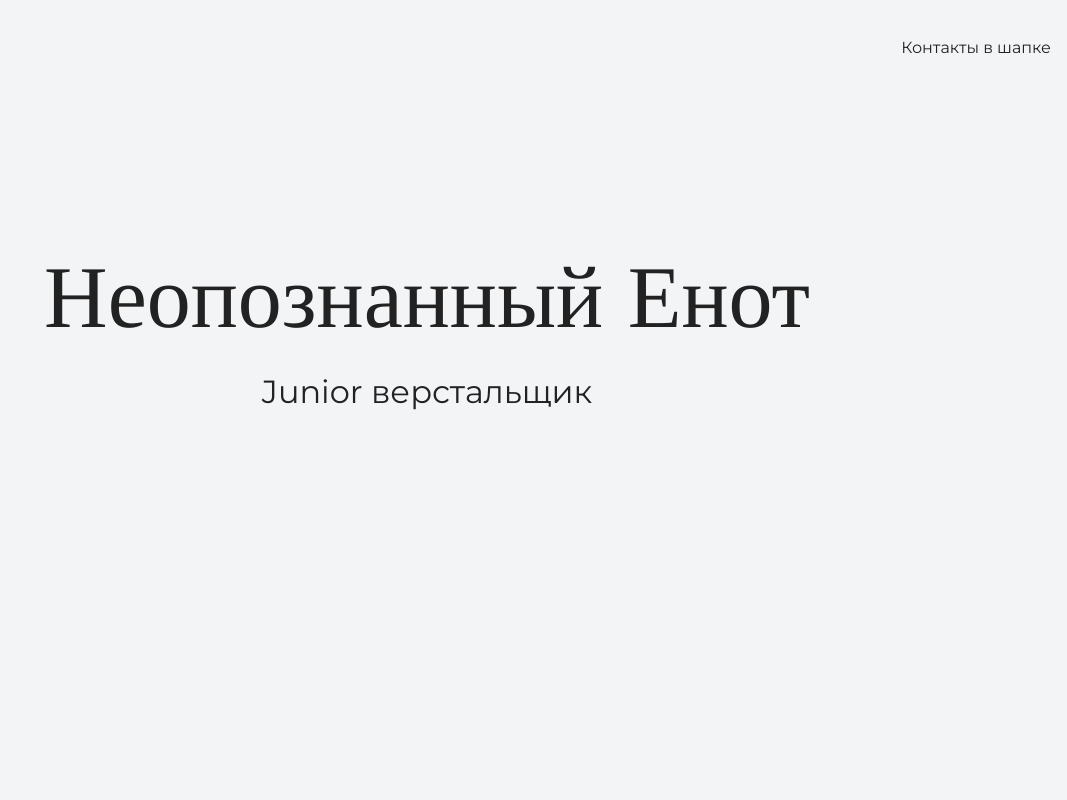
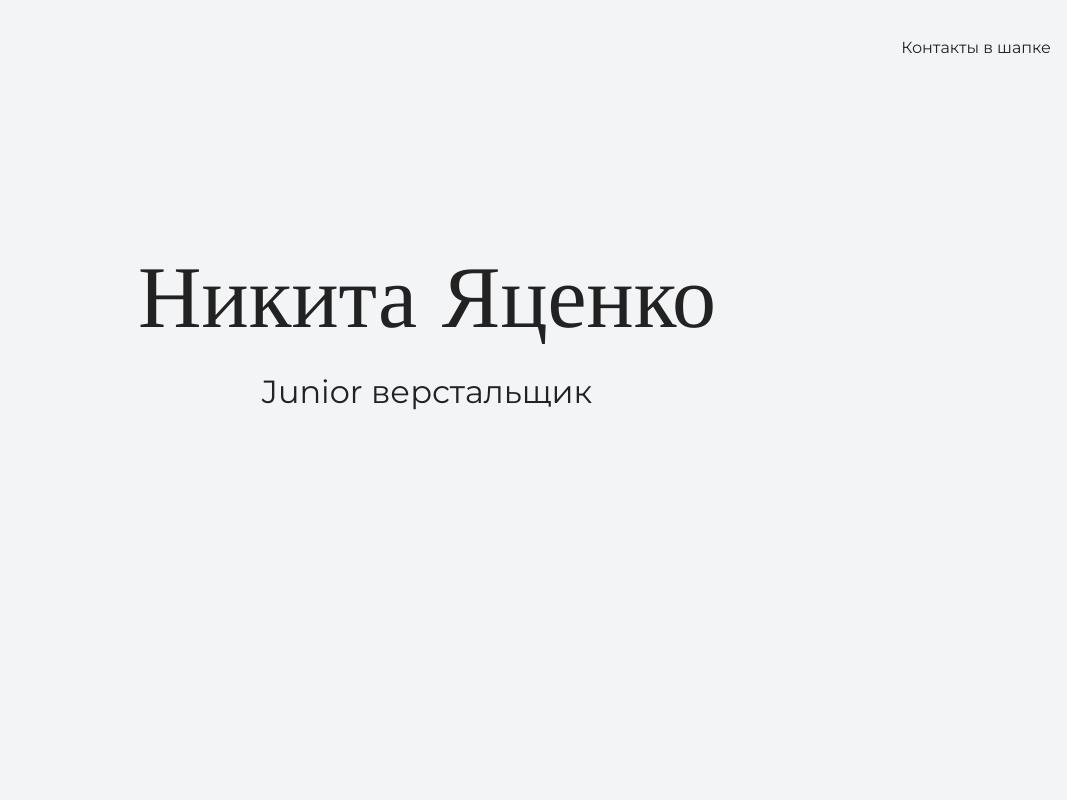
Before and after one commit to yatsenko0001/my-site, a plain HTML site: page index.html in a window 1280 px wide. Shown: the top 800 px of the page, without its empty margins (213-1280 px from the left). Drawn offline with nearby package versions, Linux system fonts and the light colour scheme.

Commit message:
Add files via upload
Изменениия имя

```diff
--- a/index.html
+++ b/index.html
@@ -16,7 +16,7 @@
 
     <section class="hero-image">
       <div class="container">
-      <h1 class="heading">Неопознанный Енот</h1>
+      <h1 class="heading">Никита Яценко</h1>
       <p>Junior верстальщик</p>
     </div>
     </section>
```
